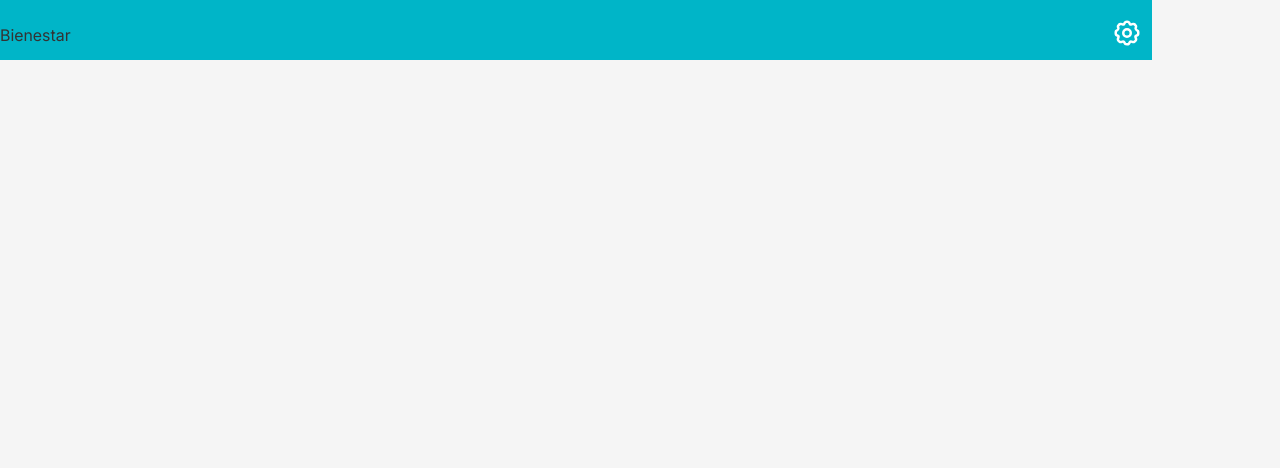
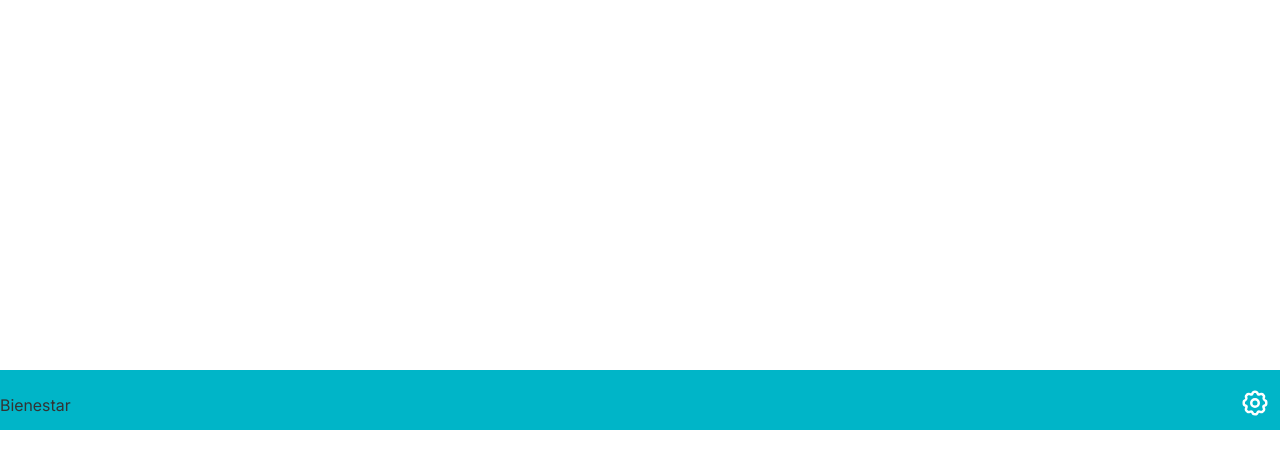
Before and after one commit to QOnlyExperts/wellness, a React (Vite) app in the folder frontend/: page /group-implement in a window 1280 px wide. Shown: the top 468 px of the page. Built offline with nearby package versions, Linux system fonts and the light colour scheme.

Commit message:
Se modificaron ciertos estilos para mejor visualizacion y correccion de errores

```diff
--- a/frontend/src/index.css
+++ b/frontend/src/index.css
@@ -101,13 +101,13 @@ body {
     } */
 
 .principal{
-  /* display: flex; */
+  display: flex;
   flex-direction: column;
   justify-content: center;
-  align-items: center;
+  /* align-items: center; */
   box-sizing: border-box;
-  width: 90%;
-  height: 100%;
+  width: 100%;
+  height: 100vh;
   background-color: #ffffff;
 
   /* box-shadow: rgba(0, 0, 0, 0.12) 0px 1px 3px, rgba(0, 0, 0, 0.24) 0px 1px 2px; */
@@ -121,15 +121,30 @@ body {
   display: flex;
   flex-direction: column;
   box-sizing: border-box;
-  width: 90%;
+  width: 100%;
   height: 100%;
   overflow-y: hidden;
   border-radius: 10px;
-  margin-left: 4rem;
+  padding: 10px;
   /* arriba | derecha | abajo | izquierda */
   padding: 10px;
   gap: 10px;
   box-shadow: var(--box-shadow);
+
+  transition: padding 500ms ease;
+}
+
+.div-principal-home{
+  display: flex;
+  flex-direction: column;
+  box-sizing: border-box;
+  width: 100%;
+  height: 100%;
+  overflow-y: hidden;
+  padding: 10px;
+  /* arriba | derecha | abajo | izquierda */
+  padding: 10px;
+  gap: 10px;
 
   transition: padding 500ms ease;
 }
@@ -151,6 +166,6 @@ body {
 
 @media only screen and (min-width: 1368px) {
   .principal, .div-principal{
-    width: 90%;
+    width: 100%;
   }
 }
```
